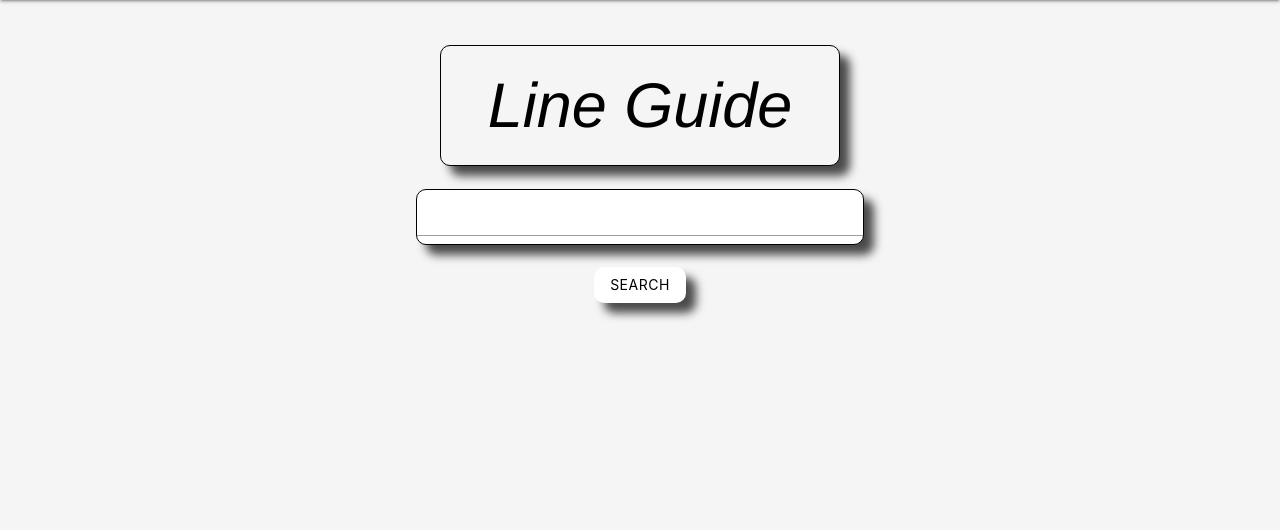
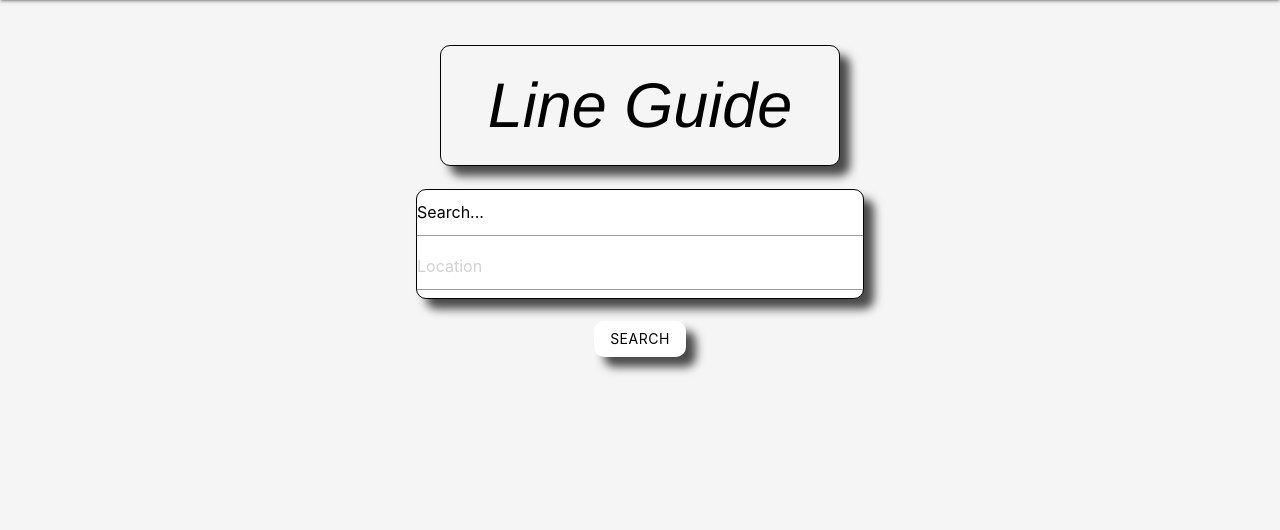
Before and after one commit to micahsellis/lineguide, a Django app: page / in a window 1280 px wide. Shown: the part 64-594 px from the top of the page. Run offline with Django 3.2, Linux system fonts and the light colour scheme; data that the repository does not hold is empty.

Commit message:
troubleshooting

```diff
--- a/lines/templates/home.html
+++ b/lines/templates/home.html
@@ -5,9 +5,10 @@
 <br>
 <h1 class="box-header">Line Guide</h1>
 <br>
-<form action="" method="GET">
+<form action="{% url 'search_results' %}" method="GET">
     <div class="input-field">
-        <input type="text">
+        <input name="q" type="text" value="Search...">
+        <input name="l" type="text" placeholder="Location">
     </div>
     <br>
         <button class="btn">Search</button>
--- a/lines/templates/search_results.html
+++ b/lines/templates/search_results.html
@@ -5,9 +5,14 @@
 
 <ul>
     {% for line in object_list %}
+    {% for photo in line.photo_set.all %}
+
+    <img src="{{photo.url}}" alt="" width="300px">
+    {%endfor%}
     <li>
         {{ line.name }}, {{ line.state }}
     </li>
+
     {% endfor %}
 </ul>
 
--- a/lines/views.py
+++ b/lines/views.py
@@ -9,6 +9,7 @@ from django.http import HttpResponse
 from .models import *
 from .services import get_yelp
 import os
+import json
 # Define the home view
 
 
@@ -28,7 +29,7 @@ class LineCreate(LoginRequiredMixin, CreateView):
 
 def lines_detail(request, line_id):
     line = Line.objects.get(id=line_id)
-    photo = Photo.objects.get(line=line.id)
+    photo = line.photo_set.all()
     wait = Wait.objects.filter(line=line_id)
     total = 0
     for w in wait:
@@ -110,6 +111,4 @@ class SearchResultsView(ListView):
         Q(name__icontains=query) | Q(line_type__icontains=query) | Q(category__icontains=query),
         Q(city__icontains=locale) | Q(state__icontains=locale) | Q(postal_code__icontains=locale)
       )
-
-    print(queryset)
     return queryset
```
